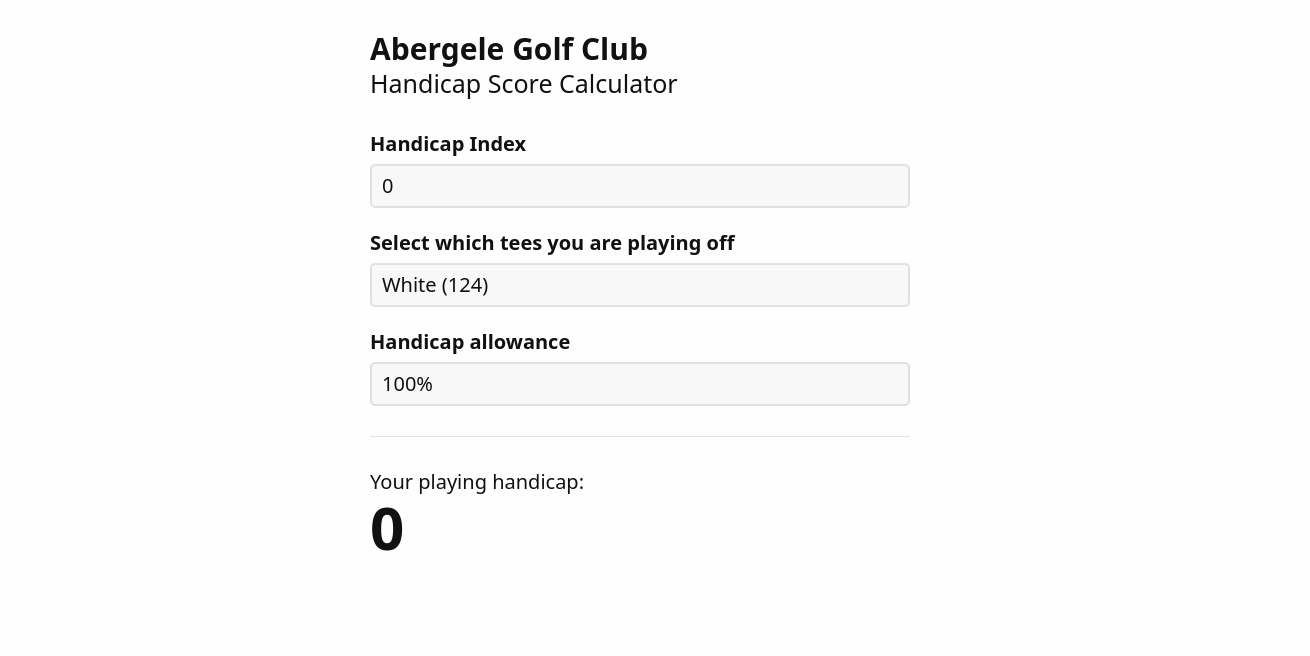
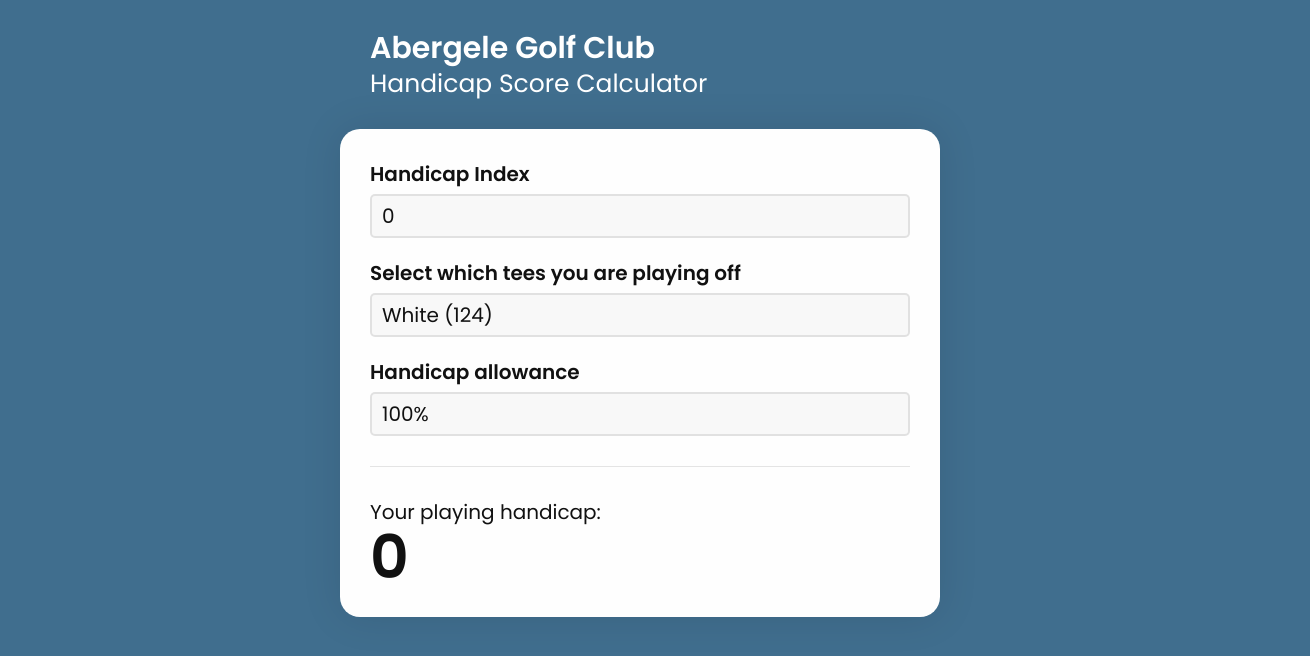
Before and after one commit to daneden/handy, a Next.js app: page / in a window 1280 px wide. Shown: the top 656 px of the page, 1310 px wide, since content can reach past the window. Built offline with nearby package versions, Linux system fonts and the light colour scheme.

Commit message:
Add brand color and font

```diff
--- a/pages/index.tsx
+++ b/pages/index.tsx
@@ -40,10 +40,18 @@
     <>
       <Head>
         <title>Handicap Score Calculator | Abergele Golf Club</title>
+        <link
+          href="https://fonts.googleapis.com/css2?family=Poppins:wght@400;600&display=swap"
+          rel="stylesheet"
+        />
       </Head>
-      <main>
-        <h1>Abergele Golf Club</h1>
-        <h2>Handicap Score Calculator</h2>
+      <header>
+        <div className="container">
+          <h1>Abergele Golf Club</h1>
+          <h2>Handicap Score Calculator</h2>
+        </div>
+      </header>
+      <main className="container">
         <Input label="Handicap Index">
           <input
             type="number"
@@ -94,6 +102,12 @@
           font-size: 3rem;
           line-height: 1;
         }
+
+        header {
+          color: white;
+          padding: 1.5rem;
+          margin: -1.5rem;
+        }
       `}</style>
       <style jsx global>{`
         * {
@@ -104,6 +118,7 @@
         }
 
         :root {
+          --brand-color: #406e8e;
           --highlight-color: royalblue;
           --wash-color: #fefefe;
           --text-color: #111;
@@ -124,10 +139,10 @@
         }
 
         html {
-          font: 125%/1.5 system-ui, -apply-system, BlinkMacSystemFont,
+          font: 125%/1.5 "Poppins", system-ui, -apply-system, BlinkMacSystemFont,
             sans-serif;
           color: var(--text-color);
-          background-color: var(--wash-color);
+          background-color: var(--brand-color);
         }
 
         @media (max-width: 600px) {
@@ -136,10 +151,22 @@
           }
         }
 
-        main {
+        .container {
           max-width: 30rem;
           margin: 0 auto;
           padding: 1.5rem;
+        }
+
+        @media (max-width: 30rem) {
+          .container {
+            margin: 0 0.25rem;
+          }
+        }
+
+        main {
+          background-color: var(--wash-color);
+          border-radius: 1rem;
+          box-shadow: 0 0 2rem rgba(0, 0, 0, 0.1);
         }
 
         h1 {
@@ -151,7 +178,6 @@
           font-size: 1.25rem;
           line-height: 1.25;
           font-weight: 400;
-          margin-bottom: 1.5rem;
         }
 
         hr {
```
